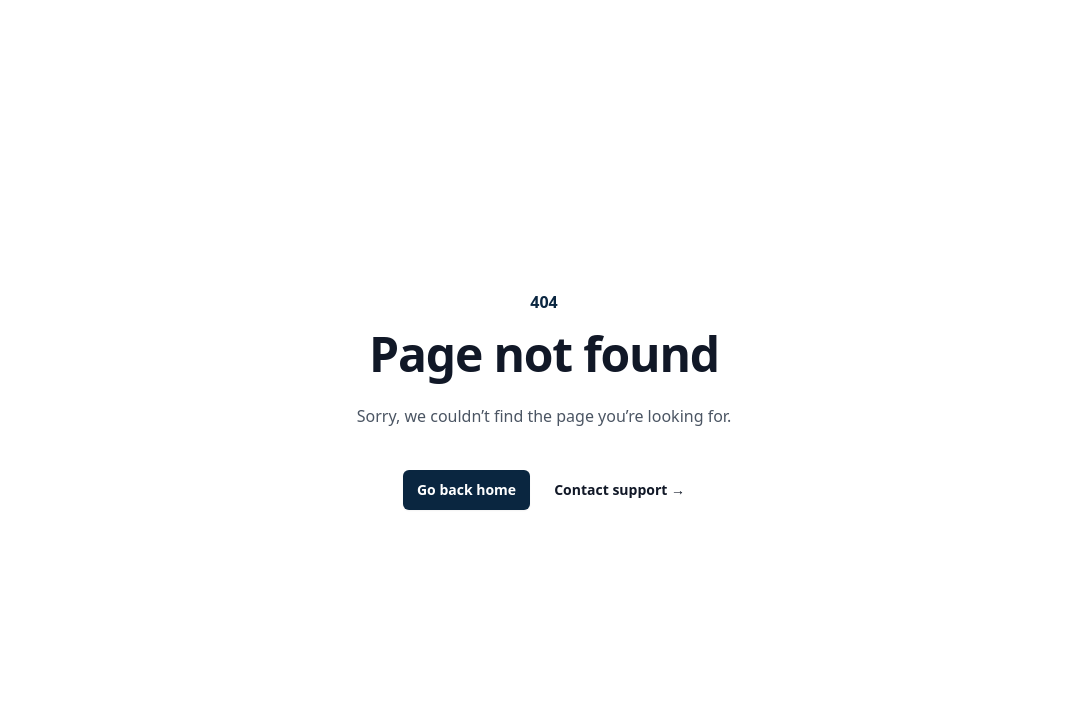
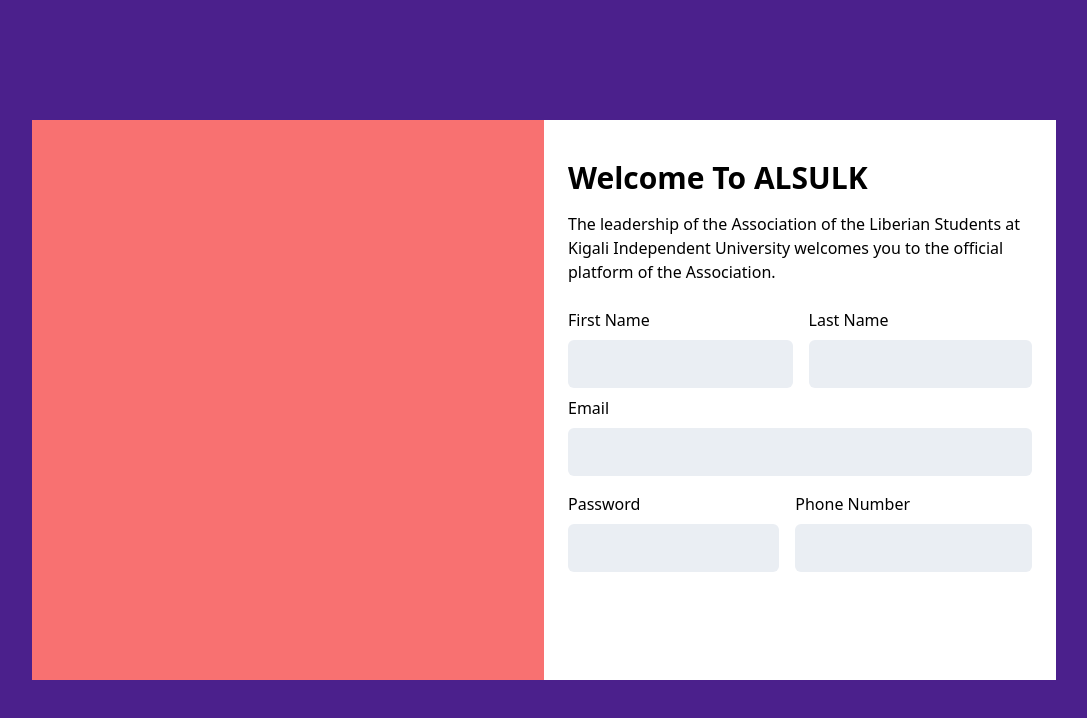
Before and after one commit to mulbahoplanojames/Harmony_Coalition_Project, a React (Vite) app: page /sign-up in a window 1280 px wide. Before the commit this address had no page. Shown: the top 718 px of the page, without its empty margins (96-1183 px from the left). Built offline with nearby package versions, Linux system fonts and the light colour scheme.

Commit message:
Working on the Sign Up page

```diff
--- a/src/App.jsx
+++ b/src/App.jsx
@@ -10,6 +10,8 @@
 import ContactUs from "./Pages/Contact_Us/ContactUs";
 
 import PageNotFound from "./Pages/Page_Not_Found/PageNotFound";
+import SignUp from "./Pages/Sign_Up/SignUp";
+import LogIn from "./Pages/Log_In/LogIn";
 
 const App = () => {
   const { darkModeStyle } = useContext(AppContext);
@@ -28,6 +30,12 @@
 
           {/* 404 Page */}
           <Route path="*" element={<PageNotFound />} />
+
+          {/* //SignUp page */}
+          <Route path="/sign-up" element={<SignUp />} />
+
+          {/* //Login Page */}
+          <Route path="/log-in" element={<LogIn />} />
         </Routes>
       </div>
     </>
--- a/src/Constant/Navbar/Navbar.jsx
+++ b/src/Constant/Navbar/Navbar.jsx
@@ -55,7 +55,7 @@
         <div className="lg:gap-x-6 gap-x-4 flex justify-center items-center">
           <ToggleDarkModeIcon />
           <Link
-            to="/signin"
+            to="/sign-up"
             className="py-1.5 lg:px-4 px-3 border-[1px] b text-sm lg:text-base rounded-3xl text-black hover:opacity-50"
           >
             sign in
@@ -103,7 +103,7 @@
                 </li>
               ))}
               <Link
-                to="/signin"
+                to="/sign-up"
                 className="py-1.5 lg:px-4 px-5 border-[1px] border-white text-xl lg:text-lg rounded-3xl text-white hover:opacity-50"
                 onClick={() => {
                   setIsMenuOpen(!isMenuOpen);
--- a/src/Pages/Sign_Up/SignUp.jsx
+++ b/src/Pages/Sign_Up/SignUp.jsx
@@ -1,5 +1,87 @@
 const SignUp = () => {
-  return <div>SignUp</div>;
+  return (
+    <>
+      <div className="flex justify-center items-center w-full h-full bg-primary_main">
+        <div className="md:w-[80%] w-[95%] h-fit grid md:grid-cols-2 grid-cols-1 bg-white">
+          <div className=" w-full md:h-[35rem] h-[15rem] overflow-hidden bg-red-400"></div>
+
+          <div className="py-10 px-6">
+            <h1 className="md:text-3xl text-2xl font-bold pb-4">
+              Welcome To ALSULK
+            </h1>
+            <p className="text-base pb-6">
+              The leadership of the Association of the Liberian Students at
+              Kigali Independent University welcomes you to the official
+              platform of the Association.
+            </p>
+
+            <form className="">
+              {/* // First Name and Last Name */}
+              <div className="flex justify-between items-center gap-4 md:flex-nowrap flex-wrap mb-2">
+                <div>
+                  <label htmlFor="first_name" className="inline-block pb-2">
+                    First Name
+                  </label>
+                  <input
+                    type="text"
+                    name="first_name"
+                    className="w-full  bg-[#eaeef3] h-12 px-6 rounded-md outline-none "
+                  />
+                </div>
+
+                <div>
+                  <label htmlFor="last_name" className="inline-block pb-2">
+                    Last Name
+                  </label>
+                  <input
+                    type="text"
+                    name="last_name"
+                    className="w-full  bg-[#eaeef3] h-12 px-6 rounded-md outline-none"
+                  />
+                </div>
+              </div>
+
+              {/* // Email */}
+              <div className="mb-4">
+                <label htmlFor="email" className="inline-block pb-2">
+                  Email
+                </label>
+                <input
+                  type="email"
+                  name="email"
+                  className="w-full  bg-[#eaeef3] h-12 px-6 rounded-md outline-none"
+                />
+              </div>
+
+              {/* // Password and Number */}
+              <div className="flex justify-between items-center gap-4 md:flex-nowrap flex-wrap mb-2">
+                <div>
+                  <label htmlFor="password" className="inline-block pb-2">
+                    Password
+                  </label>
+                  <input
+                    type="password"
+                    name="password"
+                    className="w-full  bg-[#eaeef3] h-12 px-6 rounded-md outline-none"
+                  />
+                </div>
+                <div>
+                  <label htmlFor="number" className="inline-block pb-2">
+                    Phone Number
+                  </label>
+                  <input
+                    type="tel"
+                    name="number"
+                    className="w-full  bg-[#eaeef3] h-12 px-6 rounded-md outline-none"
+                  />
+                </div>
+              </div>
+            </form>
+          </div>
+        </div>
+      </div>
+    </>
+  );
 };
 
 export default SignUp;
```
